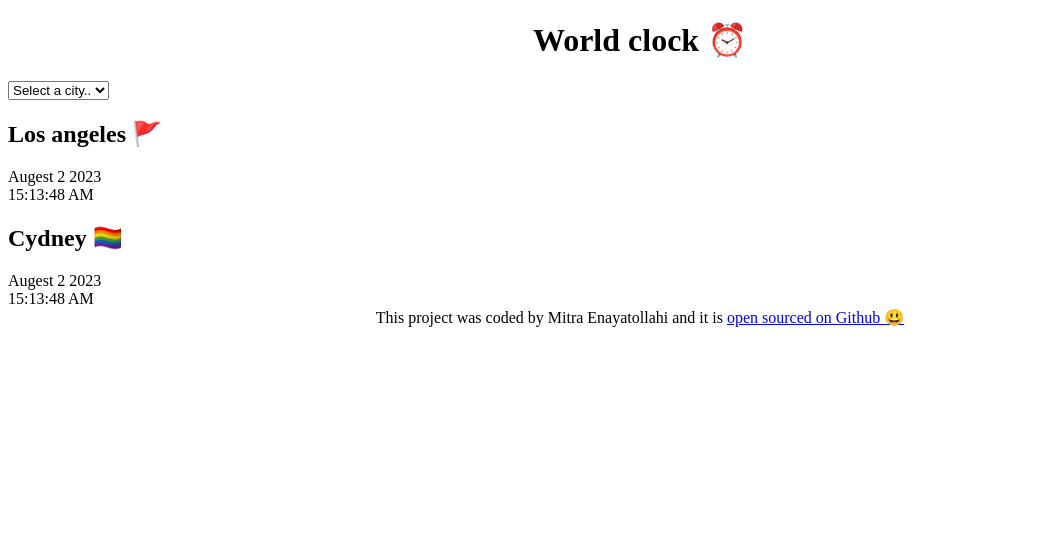
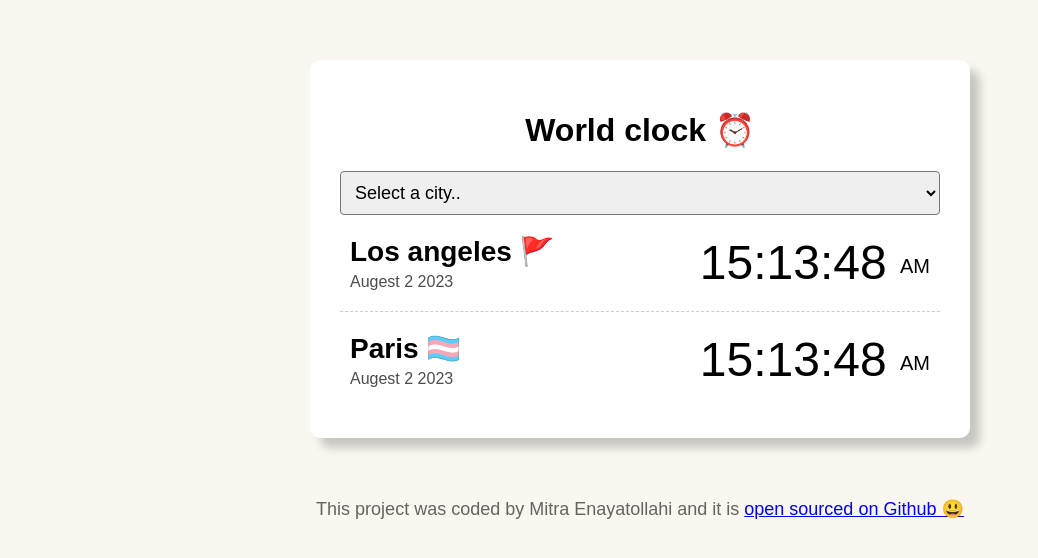
Before and after one commit to Mitra-rk/world_clock_project, a plain HTML site: page index.html in a window 1280 px wide. Shown: the whole page, without its empty margins (0-1038 px from the left). Drawn offline with Linux system fonts and the light colour scheme.

Commit message:
added css

```diff
--- a/css/style.css
+++ b/css/style.css
@@ -1,6 +1,56 @@
-h1{
-    text-align: center;
+body {
+  background-color: #f9f7f0;
+  font-family: sans-serif;
 }
-footer{
-    text-align: center;
+
+.container {
+  max-width: 600px;
+  margin: 60px auto;
+  border-radius: 10px;
+  box-shadow: 10px 10px 10px rgba(0, 0, 0, 0.2);
+  background-color: white;
+  padding: 30px;
 }
+
+.city {
+  display: flex;
+  justify-content: space-between;
+  padding: 20px 10px ;
+  border-bottom: 1px dashed rgba(0, 0, 0, 0.2);
+}
+.city:last-child{
+    border:none;
+}
+
+h2 {
+  margin: 0 0 5px;
+  font-size: 28px;
+}
+.time {
+  font-size: 48px;
+}
+.time small {
+  font-size: 20px;
+  vertical-align: middle;
+}
+
+.date {
+  opacity: 0.7;
+}
+
+h1 {
+  text-align: center;
+}
+select {
+  display: block;
+  font-size: 18px;
+  padding: 10px;
+  border-radius: 4px;
+  width: 100%;
+}
+
+footer {
+  text-align: center;
+  font-size: 18px;
+  color: rgba(0,0,0,0.6);
+}
--- a/index.html
+++ b/index.html
@@ -19,18 +19,21 @@
       </select>
 
       <div class="city">
-        <h2>Los angeles 🚩</h2>
-        <div class="date">Augest 2 2023</div>
-        <div class="time">15:13:48 AM</div>
+        <div>
+          <h2>Los angeles 🚩</h2>
+          <div class="date">Augest 2 2023</div>
+        </div>
+        <div class="time">15:13:48 <small>AM</small></div>
       </div>
 
       <div class="city">
-        <h2>Cydney 🏳️‍🌈</h2>
-        <div class="date">Augest 2 2023</div>
-        <div class="time">15:13:48 AM</div>
+        <div>
+          <h2>Paris 🏳️‍⚧️</h2>
+          <div class="date">Augest 2 2023</div>
+        </div>
+        <div class="time">15:13:48 <small>AM</small></div>
       </div>
     </div>
-
     <footer>
       This project was coded by Mitra Enayatollahi and it is
       <a href="https://github.com/Mitra-rk/world_clock_project" target="_blank"
```
